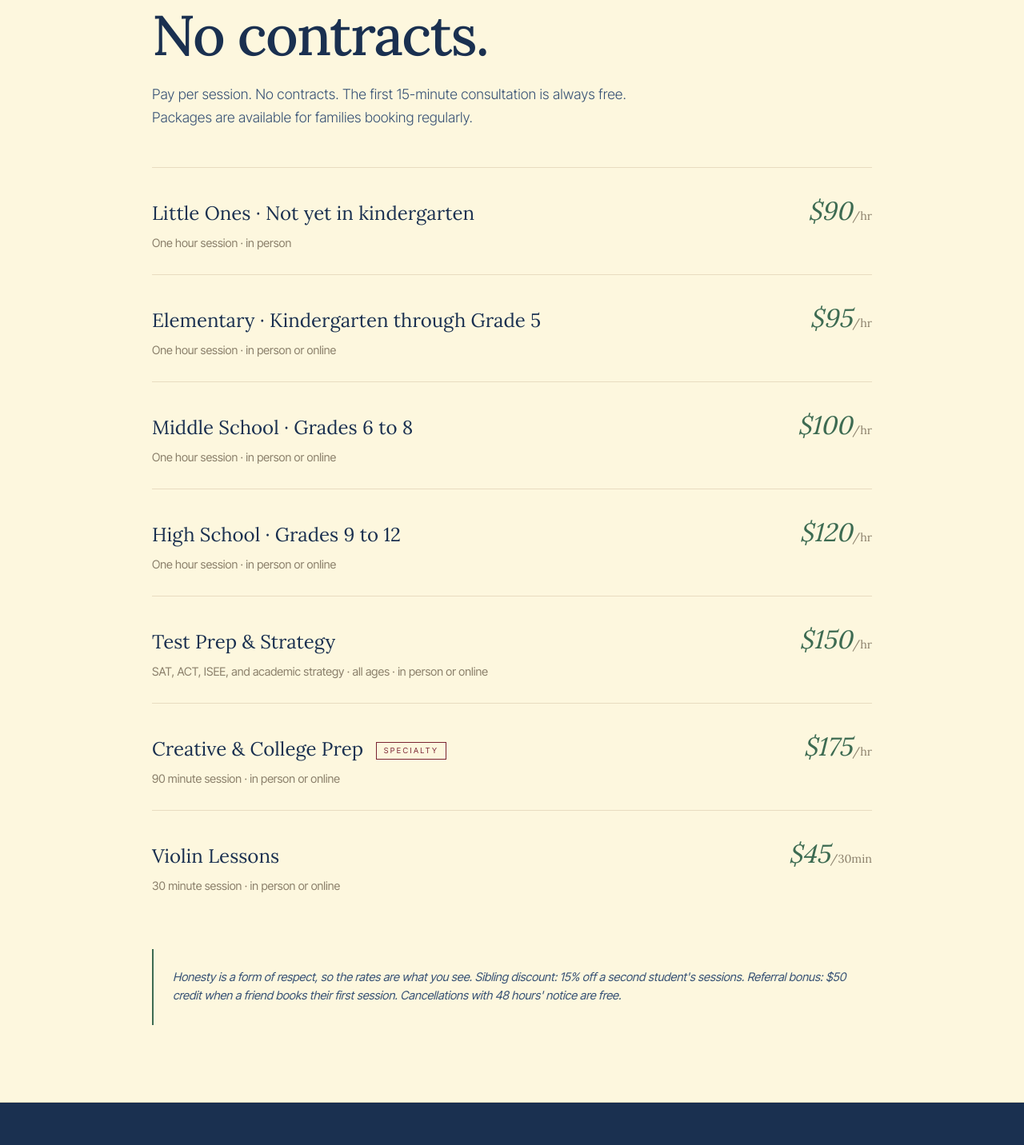
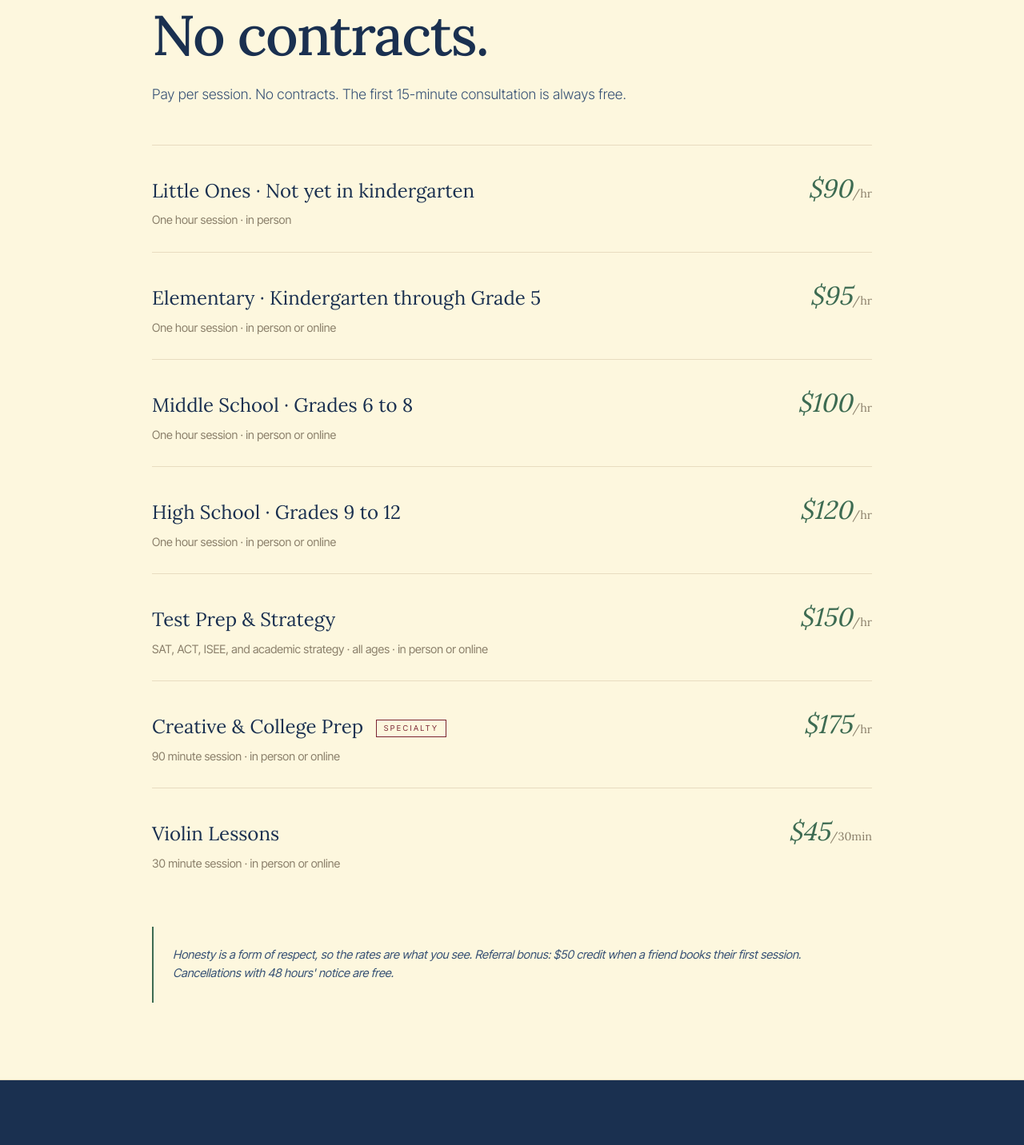
Before and after one commit to patrickparagas1/josephine-tutoring, a Next.js app: page /rates in a window 1280 px wide. Shown: the part 261-1693 px from the top of the page at 80% size. Built offline with nearby package versions, Linux system fonts and the light colour scheme.

Commit message:
Remove sibling discount and packages mention from rates page

```diff
--- a/components/Rates.tsx
+++ b/components/Rates.tsx
@@ -9,7 +9,7 @@ export default function Rates() {
           No contracts.
         </h2>
         <p className="rates-intro">
-          Pay per session. No contracts. The first 15-minute consultation is always free. Packages are available for families booking regularly.
+          Pay per session. No contracts. The first 15-minute consultation is always free.
         </p>
 
         <div className="rate-row">
@@ -103,7 +103,6 @@ export default function Rates() {
 
         <div className="rates-note">
           Honesty is a form of respect, so the rates are what you see.
-          Sibling discount: 15% off a second student&apos;s sessions.
           Referral bonus: $50 credit when a friend books their first
           session. Cancellations with 48 hours&apos; notice are free.
         </div>
```
